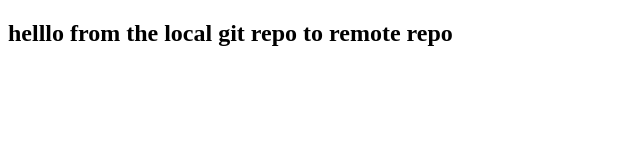
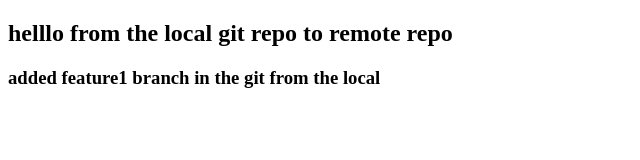
Before and after one commit to shekar-m/localtogit, a plain HTML site: page index.html in a window 1280 px wide. Shown: the whole page, without its empty margins (0-640 px from the left). Drawn offline with Linux system fonts and the light colour scheme.

Commit message:
done fearute1 changes

```diff
--- a/index.html
+++ b/index.html
@@ -7,6 +7,7 @@
 </head>
 <body>
     <h2>helllo from the local git repo to remote repo</h2>
+    <h3>added feature1 branch in the git from the local</h3>
 
 </body>
 </html>
```
